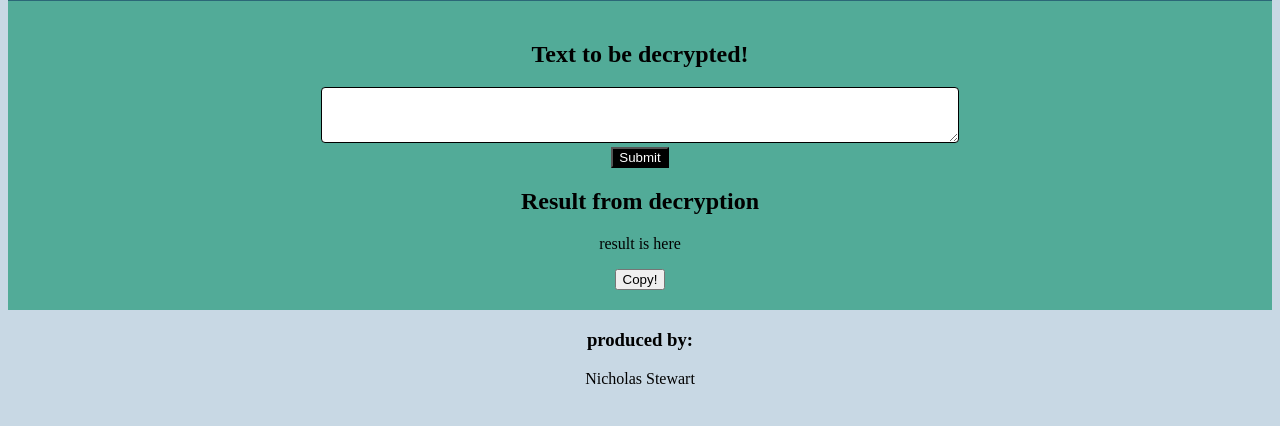
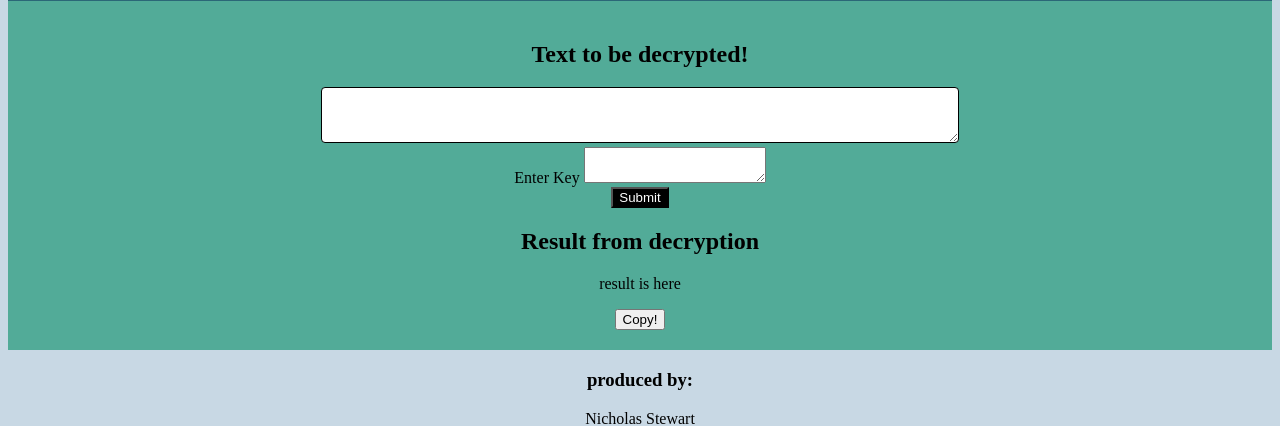
Before and after one commit to Nick-Stewart7/3DES-webapp, a Flask app: page / in a window 1280 px wide. Shown: the part 357-783 px from the top of the page. Run offline with Flask 2, Linux system fonts and the light colour scheme.

Commit message:
got it to take 8 alphanum characters, need mutiple blocks and 3DES

```diff
--- a/des_one_block.py
+++ b/des_one_block.py
@@ -1,5 +1,4 @@
 import sys
-subkeys=[]
 #moves bit to a new place
 def move_bit(sequence, _from, to, in_length, out_length):
     temp = (sequence&(1<<(in_length-_from)))
@@ -167,8 +166,9 @@ def startEncryption(text, key):
     #runs the algo with sys args
     key = int(key, base=16)
     message = int(text, base=16)
-
+    print(message)
     #generate list of subkeys
+    subkeys=[]
     next_key = permute_1(key)
     for i in range(16):
         next_key=get_subkey(next_key,i)
@@ -193,9 +193,20 @@ def startEncryption(text, key):
     print(f'ciphertext: {ciphertext:016x}')
     return ciphertext
 
-def startDecrpyt(ciphertext):
+def startDecrpyt(text, key):
     #WE NEED A WAY TO GET THE SUBKEYS TO THIS ALGORITHM
     #RIGHT NOW I SET IT TO BE A GLOBAL, IDK IF THIS WILL BITE US LATER
+    ciphertext = int(text, base=16)
+    key = int(key, base=16)
+    #get keys back
+    subkeys=[]
+    next_key = permute_1(key)
+    for i in range(16):
+        next_key=get_subkey(next_key,i)
+        subkeys.append(permute_2(next_key))
+
+    print(f'ciphertext: {ciphertext:016x}, key: {key:016x}')
+
     #initial perm
     next_mess=init_perm(ciphertext)
     #16 rounds decryption
@@ -210,3 +221,4 @@ def startDecrpyt(ciphertext):
     right = next_mess & 4294967295
     unciphertext = inv_init_perm((left)|(right<<32))
     print(f'unciphertext: {unciphertext:016x}')
+    return unciphertext
--- a/main.py
+++ b/main.py
@@ -3,7 +3,7 @@ import sys
 import random
 
 from flask import Flask, render_template, request
-from des_one_block import startEncryption
+from des_one_block import startDecrpyt, startEncryption
 
 #setup flask
 app = Flask(__name__)
@@ -22,9 +22,24 @@ def start_Page():
 
 @app.route('/encrypt/', methods=['POST'])
 def encrypt():
+    message = request.form['enctext']
+    messageHex = ''
+    key = request.form['key']
+    for character in message:
+        element = hex((ord(character)))
+        element = element[2:]
+        messageHex += element
+    enc = startEncryption(messageHex, key)
+    return "The ciphertext is: " + hex(enc)
 
-    enc = startEncryption(request.form['text'], request.form['key'])
-    return "The ciphertext is: {}".format(enc)
+@app.route('/decrypt/', methods=['POST'])
+def decrypt():
+    message = request.form['dectext']
+    key = request.form['key']
+    dec = startDecrpyt(message, key)
+    dec = hex(dec)
+    dec = dec[2:]
+    return "the plaintext is: " + bytearray.fromhex(dec).decode()
 
 #run
 app.run(
--- a/templates/index.html
+++ b/templates/index.html
@@ -12,7 +12,7 @@
                 Text to be encrypted!
             </h1>
             <form action="/encrypt/" method='post'>
-                <textarea name='text' class="enc"></textarea>
+                <textarea name='enctext' class="enc"></textarea>
                 <br>
                 <label>Enter Key</label>
                 <textarea name='key'></textarea>
@@ -27,8 +27,11 @@
             <h1>
                 Text to be decrypted!
             </h1>
-                <form>
-                    <textarea class="dec"></textarea>
+                <form action='/decrypt/' method='post'>
+                    <textarea name = 'dectext' class="dec"></textarea>
+                    <br>
+                    <label>Enter Key</label>
+                    <textarea name='key'></textarea>
                     <br>
                     <input type="submit">
                 </form>
```
